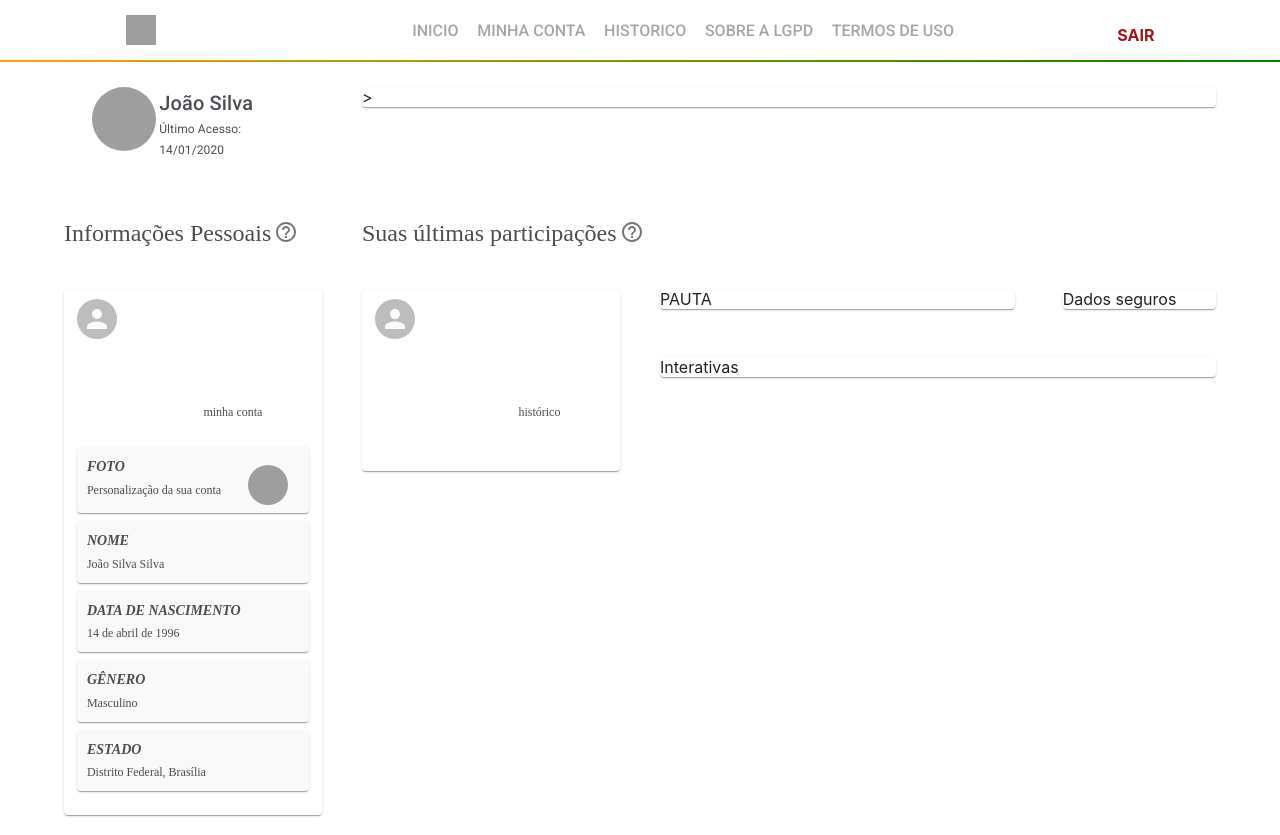
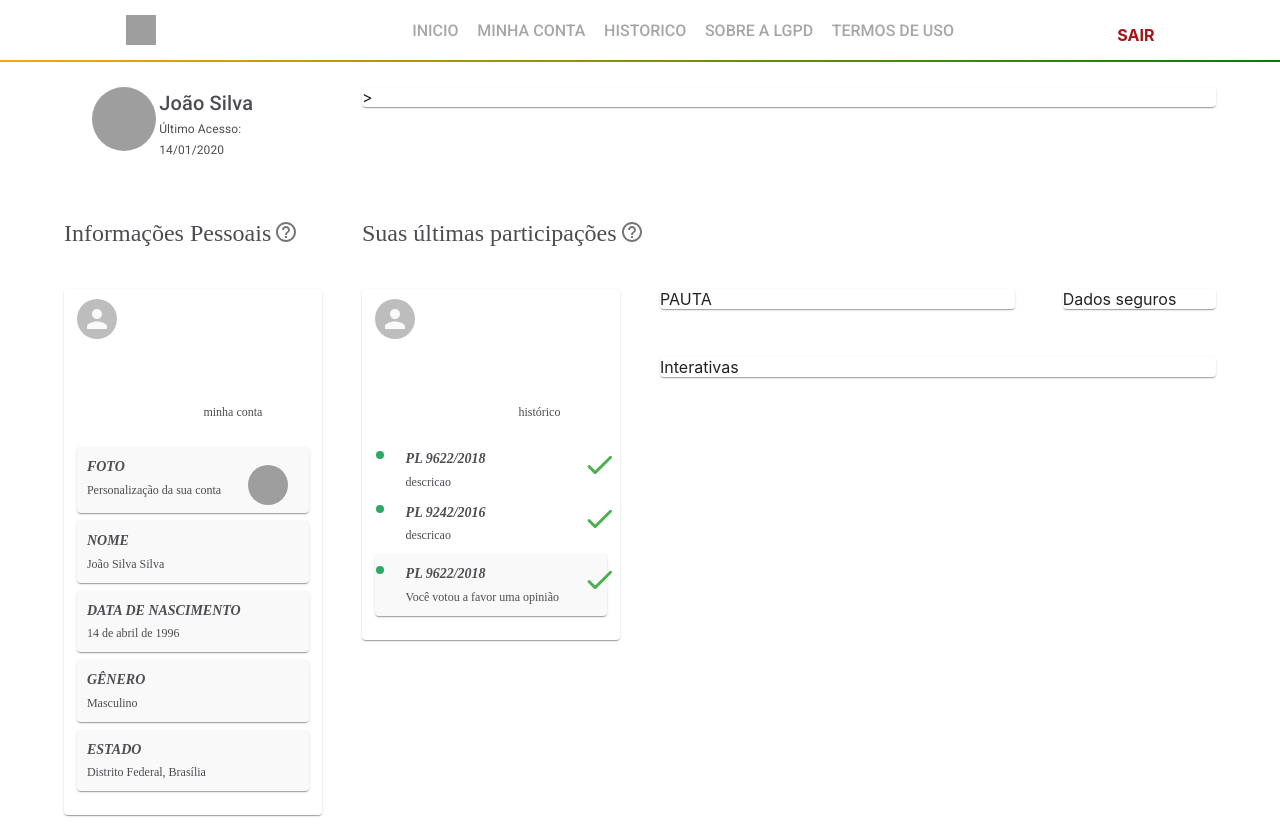
Before and after one commit to labhackercd/projetoL-frontend, a React (Create React App) app in the folder projetol-frontend/: page / in a window 1280 px wide. Built offline with nearby package versions, Linux system fonts and the light colour scheme; grey boxes are pictures that could not be loaded.

Commit message:
Refatorando item do card wikilegis

```diff
--- a/projetol-frontend/src/components/main/wikilegis.js
+++ b/projetol-frontend/src/components/main/wikilegis.js
@@ -14,10 +14,13 @@ import ListItemIcon from '@material-ui/core/ListItemIcon';
 import ListItemSecondaryAction from '@material-ui/core/ListItemSecondaryAction';
 import ListItemText from '@material-ui/core/ListItemText';
 import Paper from '@material-ui/core/Paper';
-
+import Icon from '@material-ui/core/Icon';
+import { green } from '@material-ui/core/colors';
+import CheckRoundedIcon from '@material-ui/icons/CheckRounded';
 import FolderIcon from '@material-ui/icons/Folder';
-
+import FiberManualRecordIcon from '@material-ui/icons/FiberManualRecord';
 import { palette } from '@material-ui/system';
+import Badge from '@material-ui/core/Badge';
 
 
 import 'typeface-roboto';
@@ -43,12 +46,6 @@ const theme = createMuiTheme({
     },
   });
 
-const StyledListItem = withStyles({
-  root: {
-    backgroundColor: "#FAF9F9",
-  },
-})(ListItem);
-
 const useStyles = makeStyles(theme => ({
     root: {
       flexGrow: 1,
@@ -67,17 +64,60 @@ const useStyles = makeStyles(theme => ({
       width: theme.spacing(8),
       height: theme.spacing(8),
     },
+    customBadge: {
+        backgroundColor: "#2DA965",
+        color: "green"
+      }
   }))
+
+function CardItem(props){
+
+    console.log(props.classe)
+    return (
+        <Grid container wrap="nowrap" spacing={2}>
+            <Grid item xs={1}>
+                <Box pt={1} display="flex" justifyContent="flex-end" alignContent="center" justify="center">
+                    <Badge classes={{ badge: props.classe.customBadge }} variant="dot"></Badge>
+                </Box>
+            </Grid>
+            <Grid item xs={9} zeroMinWidth>
+                <Typography style={{ marginLeft: 10 }} variant="button" color="primary">
+                    <b>{props.projetoDeLei.titulo}</b>
+                </Typography>
+                <Typography style={{ marginLeft: 10 }} variant="subtitle1" color="primary">
+                    {props.projetoDeLei.descricao}
+                </Typography>
+            </Grid>
+            <Grid item xs={2}>
+                <Box display="flex" justifyContent="flex-start">
+                    <CheckRoundedIcon  fontSize="large" style={{ color: green[500] }}></CheckRoundedIcon>
+                </Box>
+            </Grid>
+        </Grid>
+    )
+}
+
 
 export function WikilegisCard(props) {
     const classes = useStyles();
+    const listaProjetosdeLei=[
+        {
+            titulo:"PL 9622/2018",
+            descricao:"descricao"
+        },
+        {
+            titulo:"PL 9242/2016",
+            descricao:"descricao"
+        },
+    ];
+
 
     return (
       <div className={classes.root}>
         <Box width="90%" mx="auto">
             <Grid container spacing={6}>
                 <Grid item xs={2}>
-                    <Avatar alt="Remy Sharp" src="" className={classes.small}/>
+                    <Avatar alt="Foto de Perfil" src="" className={classes.small}/>
                 </Grid>
                 <Grid item xs={10}>
                     <Box display="flex" justifyContent="flex-end" pt={2}>
@@ -87,7 +127,37 @@ export function WikilegisCard(props) {
             </Grid>
         </Box>
         <Box width="90%" mx="auto" pt={3} mb={3}>
-
+            <Grid container spacing={1}>
+                <Grid item xs={12}>
+                    {
+                        listaProjetosdeLei.map((lei, key) =>
+                            <CardItem projetoDeLei={lei} classe={classes}></CardItem>
+                        )
+                    }
+                  <Paper className={classes.paper}>
+                    <Grid container wrap="nowrap" spacing={2}>
+                        <Grid item xs={1}>
+                            <Box pt={1} display="flex" justifyContent="flex-end" alignContent="center" justify="center">
+                                <Badge classes={{ badge: classes.customBadge }} variant="dot"></Badge>
+                            </Box>
+                        </Grid>
+                        <Grid item xs={9} zeroMinWidth>
+                            <Typography style={{ marginLeft: 10 }} variant="button" color="primary">
+                                <b>PL 9622/2018</b>
+                            </Typography>
+                            <Typography style={{ marginLeft: 10 }} variant="subtitle1" color="primary">
+                            Você votou a favor uma opinião
+                            </Typography>
+                        </Grid>
+                        <Grid item xs={2}>
+                            <Box display="flex" justifyContent="flex-start">
+                                <CheckRoundedIcon  fontSize="large" style={{ color: green[500] }}></CheckRoundedIcon>
+                            </Box>
+                        </Grid>
+                    </Grid>
+                  </Paper>
+                </Grid>
+            </Grid>
 
         </Box>
       </div>
```
